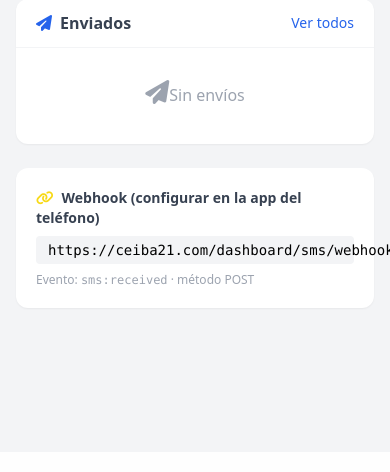
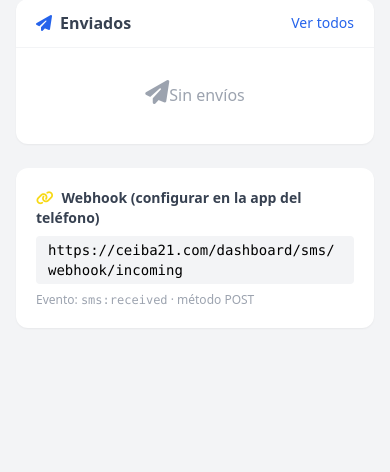
Before and after one commit to josemoramoron/ceiba21-cotizaciones, a Flask app: page /dashboard/sms/ in a window 390 px wide; the page is wider, and only the part inside the window is pictured. Shown: the part 1471-1943 px from the top of that part. Before the commit the page ends 1781 px from the top of that part, so only its background shows below. Run offline with Flask 3, Linux system fonts and the light colour scheme; a user stored in the database is signed in; tables that the repository leaves empty hold one stand-in row (values such as "Sample post"); a database or web service that is not in the repository returns one stand-in record (values such as "Sample title"); data that the repository does not hold is empty.

Commit message:
fix(sms): corrige overflow horizontal residual en /dashboard/sms
El fix de Fase 4 no cubrio sms/index.html (solo inbox.html/history.html).
Dos causas encontradas via harness Jinja2+Playwright a 375px viewport:

1. El grid "Recibidos"/"Enviados" (<div class="grid md:grid-cols-2 gap-4">)
   no tenia grid-cols-1 en el breakpoint base, por lo que por debajo de
   md: (768px) el grid caia en una sola columna SIN ancho definido
   (auto/max-content). El texto de los mensajes usa "truncate", cuya
   white-space:nowrap fuerza que ese texto se mida a su ancho completo
   para el sizing intrinseco del grid, aunque visualmente se recorte con
   ellipsis una vez que la celda ya tiene un ancho fijo. Con grid-cols-1
   la columna queda en minmax(0, 1fr), lo que si acota el ancho.

2. El bloque <code> con la URL del webhook (51 caracteres sin espacios)
   no tenia manejo de word-break, forzando una caja mas ancha que el
   viewport.

Verificado con datos mock (mensajes largos WOM similares a los reales):
scrollWidth == clientWidth == 375 (cero overflow), y video_3.mp4 del
usuario confirma el mismo patron de fuga horizontal antes del fix.

Co-Authored-By: Claude Sonnet 5 <noreply@anthropic.com>
Claude-Session: https://claude.ai/code/session_0182oEPhz2X1RHkHNBknmAof

```diff
--- a/app/templates/sms/index.html
+++ b/app/templates/sms/index.html
@@ -65,7 +65,7 @@
 </div>
 
 <!-- Actividad reciente -->
-<div class="grid md:grid-cols-2 gap-4">
+<div class="grid grid-cols-1 md:grid-cols-2 gap-4">
     <div class="bg-white rounded-xl shadow-sm">
         <div class="flex justify-between items-center px-5 py-3 border-b border-gray-100">
             <span class="font-semibold text-gray-700"><i class="fas fa-inbox mr-2 text-green-600"></i>Recibidos</span>
@@ -122,7 +122,7 @@
     <div class="text-sm font-semibold text-gray-700 mb-2">
         <i class="fas fa-link mr-2" style="color:var(--color-primary);"></i>Webhook (configurar en la app del teléfono)
     </div>
-    <code class="text-sm bg-gray-100 px-3 py-1 rounded block">https://ceiba21.com/dashboard/sms/webhook/incoming</code>
+    <code class="text-sm bg-gray-100 px-3 py-1 rounded block" style="word-break: break-all;">https://ceiba21.com/dashboard/sms/webhook/incoming</code>
     <div class="text-xs text-gray-400 mt-2">Evento: <code>sms:received</code> · método POST</div>
 </div>
 {% endblock %}
```
